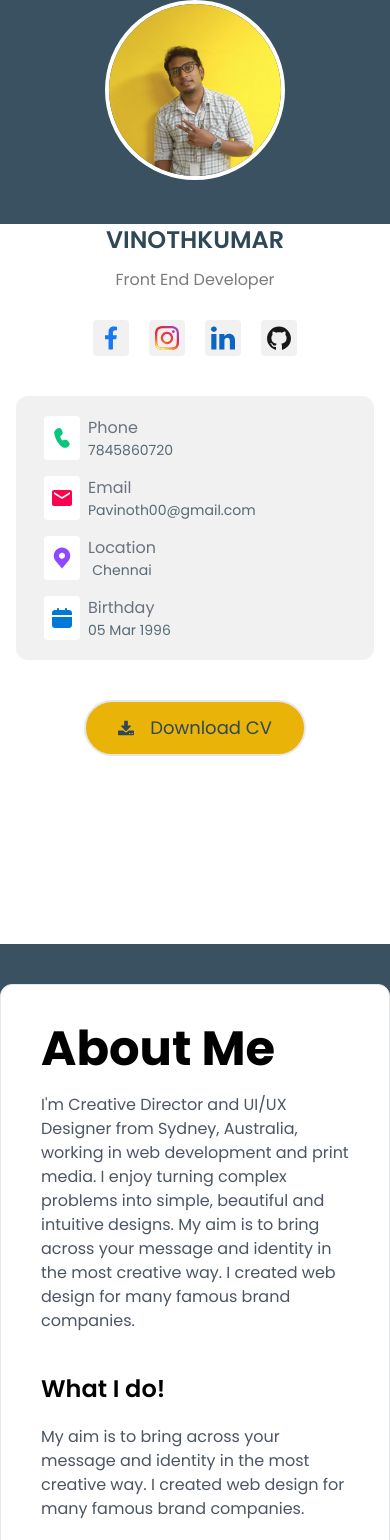
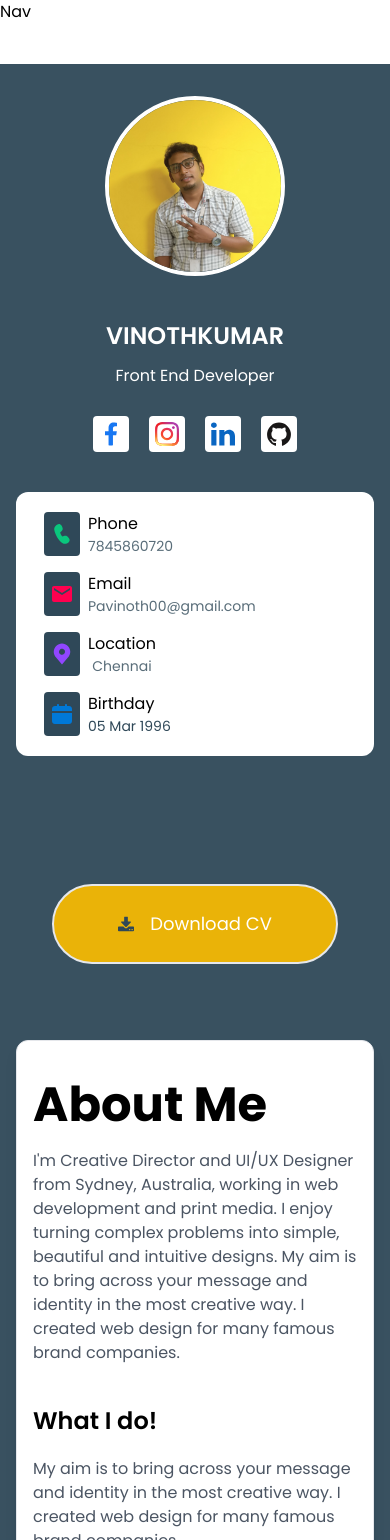
Before and after one commit to vinosmart/Portfolio, a SvelteKit app: page / in a window 390 px wide. Shown: the top 1540 px of the page. Built offline with nearby package versions, Linux system fonts and the light colour scheme.

Commit message:
updated-(responsive)

```diff
--- a/src/routes/+page.svelte
+++ b/src/routes/+page.svelte
@@ -5,15 +5,15 @@
 </script>
 
 <main class="">
-	<div class="lg:flex  pb-10">
+	<div class="lg:flex  lg:pb-10">
 		<Sidebar/>
-		<div class="flex flex-col">
-			<div class="bg-white shadow-lg rounded-xl w-full lg:w-[840px] h-[100px] hidden md:block mt-[200px] ml-10 border  ">
-				<ul class="flex   justify-center gap-10 px-4 items-center py-3 ">
+		<div class="flex flex-col px-4">
+			<div class="bg-white shadow-lg rounded-xl w-full lg:w-[840px] h-[100px] hidden lg:block lg:mt-[200px] lg:ml-10 border ">
+				<ul class="flex   justify-center lg:gap-10 px-4 items-center py-3">
 					<li
 						class=" hover:font-bold w-[130px] h-20 flex justify-center items-center rounded-2xl text-base bg-[#2F4858] text-white cursor-pointer transition-all duration-300 ease-in-out"
 					>
-						Aboutdddd
+						About
 					</li>
 					<li
 						class=" hover:font-bold w-[130px] h-20 flex justify-center items-center rounded-2xl text-base hover:bg-[#2F4858] hover:text-white cursor-pointer transition-all duration-300 ease-in-out"
@@ -38,27 +38,27 @@
 				</ul>
 			</div>
 			<div
-				class="bg-white shadow-lg rounded-xl lg:w-[840px]  mt-10 scroll-mt-12 lg:ml-10 border flex-wrap"
+				class="bg-white shadow-lg rounded-xl lg:w-[840px] px-4   lg:mt-12 lg:ml-10 border lg:flex-wrap"
 			>
-				<h1 class="text-5xl text-black font-bold mt-10 ml-10">About Me</h1>
-				<p class="text-gray-600 text-base px-10 mt-5">
+				<h1 class="text-5xl text-black font-bold mt-10 ">About Me</h1>
+				<p class="text-gray-600 text-base  mt-5">
 					I'm Creative Director and UI/UX Designer from Sydney, Australia, working in web
 					development and print media. I enjoy turning complex problems into simple, beautiful and
 					intuitive designs. My aim is to bring across your message and identity in the most
 					creative way. I created web design for many famous brand companies.
 				</p>
-				<h1 class="text-2xl text-black font-semibold mt-10 ml-10">What I do!</h1>
-				<p class="text-gray-600 text-base px-10 mt-5">
+				<h1 class="text-2xl text-black font-semibold mt-10 ">What I do!</h1>
+				<p class="text-gray-600 text-base  mt-5">
 					My aim is to bring across your message and identity in the most creative way. I created
 					web design for many famous brand companies.
 				</p>
-				<div class="grid lg:grid-cols-2  px-4 md:pb-10 mt-5 place-items-center gap-5">
-					<div class="md:w-[348px]  w-full h-[185px] border rounded-xl bg-yellow-100">Ui/Ux Design</div>
-					<div class="md:w-[348px] w-full h-[185px] border rounded-xl bg-yellow-100">App Development</div>
-					<div  class="md:w-[348px] w-full h-[185px] border rounded-xl bg-yellow-100">Photography</div>
-					<div  class="md:w-[348px] w-full h-[185px] border rounded-xl bg-yellow-100">Photography</div>
-					<div  class="md:w-[348px] w-full h-[185px] border rounded-xl bg-yellow-100">Managment</div>
-					<div  class="md:w-[348px] w-full h-[185px] border rounded-xl bg-yellow-100">Web Development</div>
+				<div class="grid lg:grid-cols-2   md:pb-10 mt-5 place-items-center gap-5">
+					<div class="lg:w-[348px]  w-full h-[185px] border rounded-xl bg-yellow-100">Ui/Ux Design</div>
+					<div class="lg:w-[348px] w-full h-[185px] border rounded-xl bg-yellow-100">App Development</div>
+					<div  class="lg:w-[348px] w-full h-[185px] border rounded-xl bg-yellow-100">Photography</div>
+					<div  class="lg:w-[348px] w-full h-[185px] border rounded-xl bg-yellow-100">Photography</div>
+					<div  class="lg:w-[348px] w-full h-[185px] border rounded-xl bg-yellow-100">Managment</div>
+					<div  class="lg:w-[348px] w-full h-[185px] border rounded-xl bg-yellow-100">Web Development</div>
 				</div>
 			</div>
 		</div>
--- a/src/routes/Sidebar.svelte
+++ b/src/routes/Sidebar.svelte
@@ -4,84 +4,86 @@
 </script>
 
 <main class="">
+	<div class="bg-white w-full pb-10 lg:hidden  ">Nav</div>
 	<div
-		class="lg:w-[400px] h-[720px] flex flex-col items-center lg:ml-[312px] lg:mt-[200px] pb-20  w-full  lg:mb-0 mx-auto relative bg-white text-center lg:border px- lg:rounded-[20px] mt-56"
+		class="lg:w-[400px] h-[720px] flex flex-col items-center lg:ml-[312px] lg:mt-[200px] lg:pb-20  w-full  lg:mb-0 mx-auto relative md:bg-[#2F4858]/10 lg:bg-white text-center lg:border px- lg:rounded-[20px] mt-64"
 	>
+
 		<div>
 			<img
 				src="./profile.jpg"
-				class=" w-[180px] h-[180px] lg:w-[240px] z-20  absolute transform -translate-x-[50%] lg:h-[240px]  mx-auto rounded-full lg:-mt-[140px] -mt-56 border-4 border-white"
+				class=" w-[180px] h-[180px] lg:w-[240px] lg:z-20  absolute transform -translate-x-[50%] lg:h-[240px]  mx-auto rounded-full lg:-mt-[140px] -mt-56 border-4 border-white"
 				alt=""
 			/>
 		</div>
 		<div>
-			<h1 class=" lg:mt-32  text-2xl font-semibold text-[#2F4858] ">{profilename}</h1>
-			<p class="text-[#7b7b7b] text-base mt-3">{Positionheld}</p>
+			<h1 class=" lg:mt-32  text-2xl font-semibold text-white lg:text-[#2F4858] ">{profilename}</h1>
+			<p class="lg:text-[#7b7b7b] text-white text-base mt-3">{Positionheld}</p>
 		</div>
 
 		<div class="flex gap-5 justify-center mt-[28px]">
 			<div>
 				<img
 					src="./facebook.svg"
-					class="lg:w-7  lg:h-7 hover:bg-[#2F4858]  bg-[#7b7b7b]/10  rounded p-1.5"
+					class="lg:w-7  lg:h-7 hover:bg-[#2F4858]  bg-white lg:bg-[#7b7b7b]/10  rounded p-1.5"
 					alt=""
 				/>
 			</div>
 			<img
 				src="./instagram.svg"
-				class="lg:w-7  lg:h-7 hover:bg-[#2F4858]  bg-[#7b7b7b]/10  rounded p-1.5"
+				class="lg:w-7  lg:h-7 hover:bg-[#2F4858]  bg-white lg:bg-[#7b7b7b]/10  rounded p-1.5"
 				alt=""
 			/>
 			<img
 				src="./linkedin.svg"
-				class="lg:w-7  lg:h-7 hover:bg-[#2F4858]  bg-[#7b7b7b]/10  rounded p-1.5"
+				class="lg:w-7  lg:h-7 hover:bg-[#2F4858]  bg-white lg:bg-[#7b7b7b]/10  rounded p-1.5"
 				alt=""
 			/>
 			<img
 				src="./github.svg"
-				class="lg:w-7  lg:h-7 hover:bg-[#2F4858]  bg-[#7b7b7b]/10  rounded p-1.5"
+				class="lg:w-7  lg:h-7 hover:bg-[#2F4858]  bg-white lg:bg-[#7b7b7b]/10  rounded p-1.5"
 				alt=""
 			/>
 		</div>
 		<div class="px-4 w-full">
 			<div
-				class="lg:w-[352px] lg:h-[297px] w-full bg-[#7b7b7b]/10 rounded-xl mt-10 flex flex-col px-5 py-5 "
+				class="lg:w-[352px] lg:h-[297px] w-full lg:bg-[#7b7b7b]/10 bg-white rounded-xl mt-10 flex flex-col px-5 py-5 "
 			>
 				<div class="flex mt-">
-					<img src="./call.svg" class="lg:w-10 ml-2  lg:h-10   bg-white  rounded p-1.5" alt="" />
+					<img src="./call.svg" class="lg:w-10 ml-2  lg:h-10   lg:bg-white bg-[#2F4858]  rounded p-1.5" alt="" />
 					<div class="flex flex-col ml-2">
-						<p class="flex justify-start text-gray-500">Phone</p>
+						<p class="flex justify-start  lg:text-gray-500">Phone</p>
 						<h1 class="text-[#2F4858]/80 text-sm lg:text-base">7845860720</h1>
 					</div>
 				</div>
 
 				<div class="flex mt-4">
-					<img src="./email.svg" class="lg:w-10 ml-2  lg:h-10   bg-white  rounded p-1.5" alt="" />
+					<img src="./email.svg" class="lg:w-10 ml-2  lg:h-10   lg:bg-white bg-[#2F4858]  rounded p-1.5" alt="" />
 					<div class="flex flex-col ml-2">
-						<p class="flex justify-start text-gray-500">Email</p>
+						<p class="flex justify-start  lg:text-gray-500">Email</p>
 						<h1 class="text-[#2F4858]/80  text-sm lg:text-base">Pavinoth00@gmail.com</h1>
 					</div>
 				</div>
 				<div class="flex mt-4">
 					<img
 						src="./location.svg"
-						class="lg:w-10 ml-2  lg:h-10   bg-white  rounded p-1.5"
+						class="lg:w-10 ml-2  lg:h-10 bg-[#2F4858]   lg:bg-white  rounded p-1.5"
 						alt=""
 					/>
 					<div class="flex flex-col ml-2">
-						<p class="flex justify-start text-gray-500">Location</p>
+						<p class="flex justify-start  lg:text-gray-500">Location</p>
 						<h1 class="text-[#2F4858]/80  text-sm lg:text-base">Chennai</h1>
 					</div>
 				</div>
 				<div class="flex mt-4">
 					<img
 						src="./calender.svg"
-						class="lg:w-10 ml-2  lg:h-10   bg-white  rounded p-1.5"
+						class="lg:w-10 ml-2  lg:h-10  bg-[#2F4858]  lg:bg-white  rounded p-1.5"
 						alt=""
 					/>
 					<div class="flex flex-col ml-2">
-						<p class="flex justify-start text-gray-500">Birthday</p>
-						<h1 class="text-[#2F4858]/80  text-sm lg:text-base">05 Mar 1996</h1>
+						<p class="flex justify-start  lg:text-gray-500">Birthday</p>
+						<h1 class="lg:text-[#2F4858]/80 text-[#2F4858]  text-sm lg:text-base">05 Mar 1996</h1>
 					</div>
 				</div>
 			</div>
@@ -89,7 +91,7 @@
 		<div class="flex justify-center">
 			<a href="/profile.jpg"
 				><button
-					class="rounded-full px-8 py-3 text-lg text-[#2F4858] border-2 items-center flex mt-10 bg-yellow-500"
+					class="rounded-full lg:px-8 px-16 py-6 lg:py-3 text-lg md:text-[#2F4858] text-white border-2 items-center flex mt-32 lg:mt-10 bg-yellow-500"
 				>
 					<img src="/fa_download.svg" class="w-4 h-4  mr-4 " alt="" /> Download CV</button
 				></a
```
